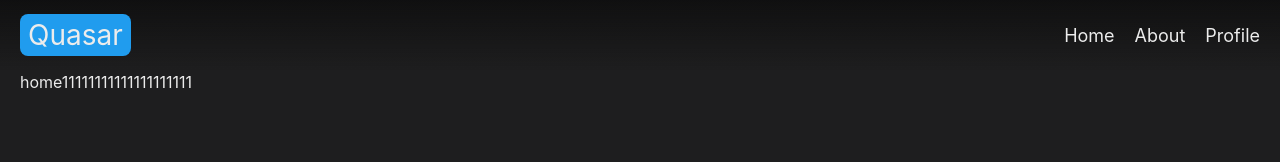
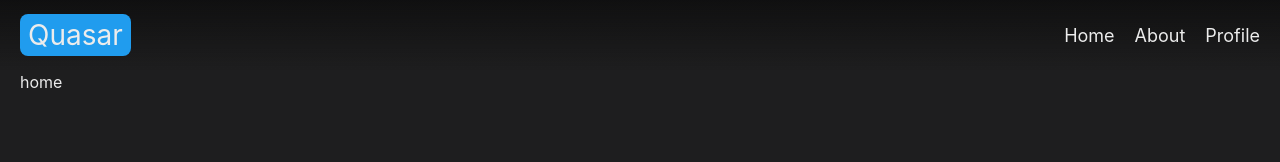
Before and after one commit to Quasar-films/quasar, a Nuxt app: page / in a window 1280 px wide. Shown: the top 162 px of the page. Built offline with nearby package versions, Linux system fonts and the light colour scheme.

Commit message:
refactoring

```diff
--- a/assets/scss/_variables.scss
+++ b/assets/scss/_variables.scss
@@ -7,7 +7,7 @@ $gradient-bg-color: linear-gradient(180deg, rgba(5, 5, 5, 0.55) 0%,rgba(30, 30,
 
 // font colors
 $main-color: #ececec;
-$secondary-color: #209CEE;
+$secondary-color: #3c6e8f;
 $white-color: #ffffff;
 $grey-medium-color: #3E3F40;
 $grey-dark-color: #222324;
--- /dev/null
+++ b/layouts/default.vue
@@ -0,0 +1,11 @@
+<template>
+    <div class="default">
+        <TheHeader/>
+
+        <div>
+            <slot/>
+        </div>
+
+        <TheFooter/>
+    </div>
+</template>
--- a/pages/index.vue
+++ b/pages/index.vue
@@ -1,5 +1,5 @@
 <template>
-    <div>home11111111111111111111</div>
+    <div>home</div>
 </template>
 
 <script setup lang="ts">
```
